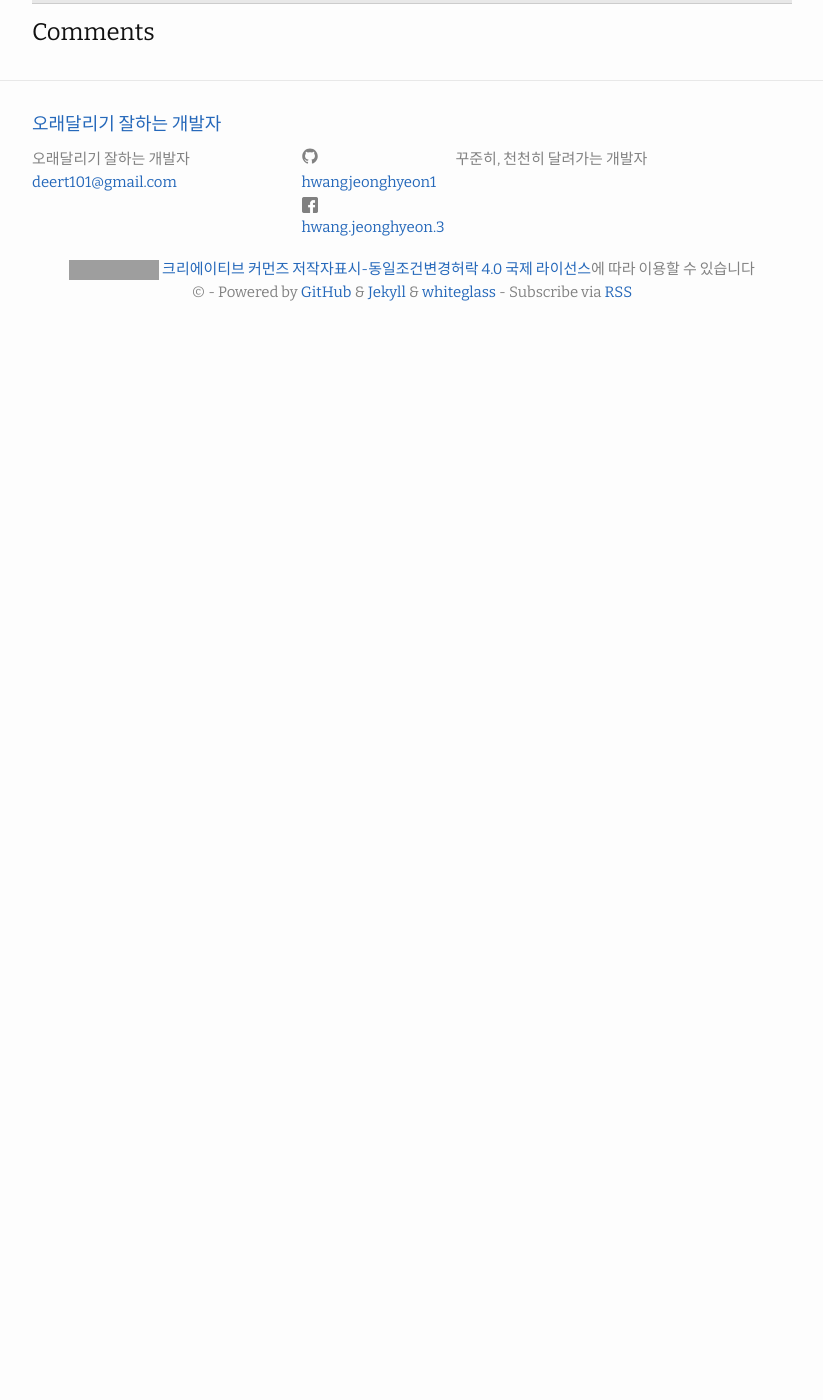
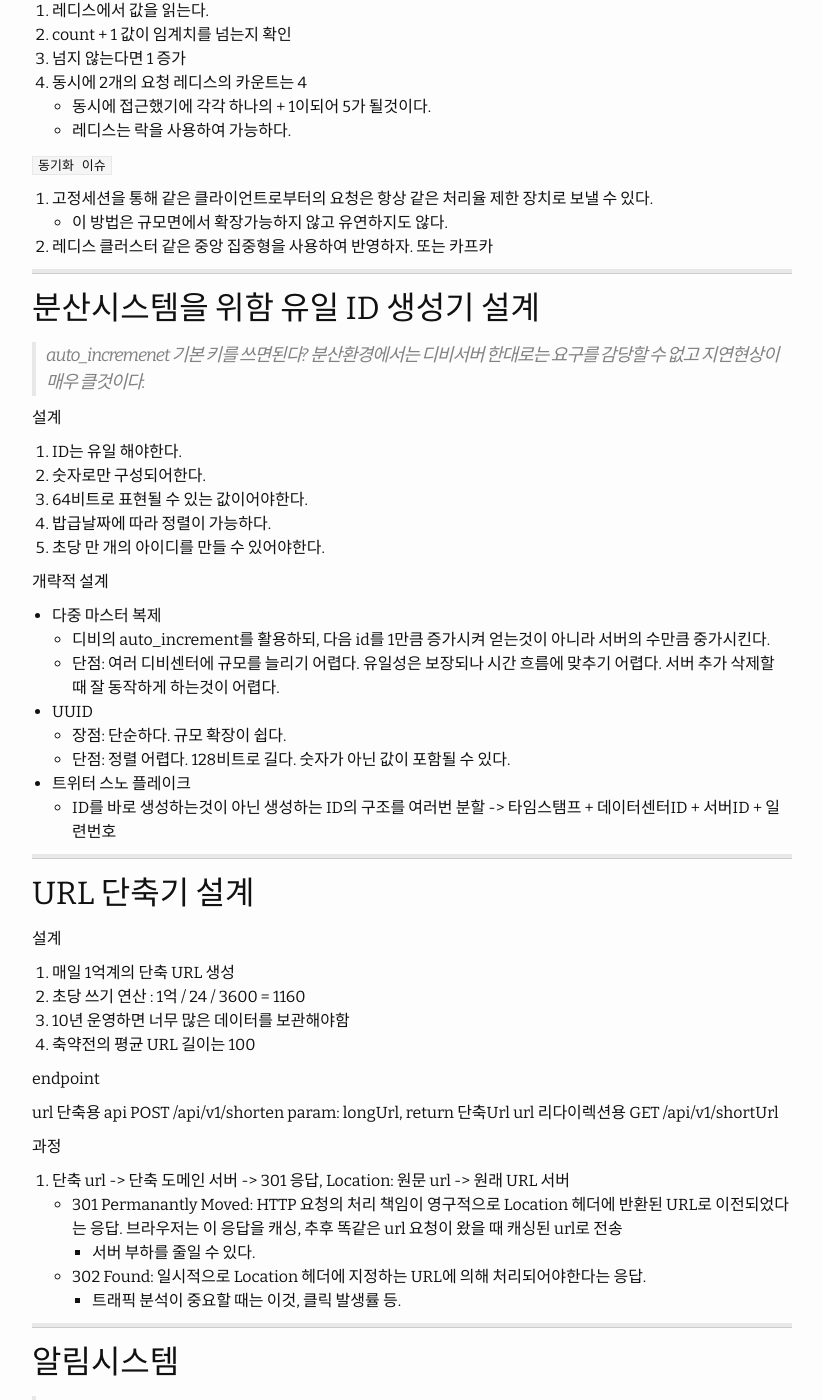
Before and after one commit to HWANGJEONGHYEON1/HWANGJEONGHYEON1.github.io, a Jekyll site: the page built from _posts/2023-08-23-book-systemdesign.md, in a window 1280 px wide and 1400 px high, scrolled down 4534 px. Shown: the whole window, without its empty margins (228-1051 px from the left). Built offline with Jekyll 4.4.1, drawn with Linux system fonts in a browser that asks for light colours; comment, search, counter and statistics services are not loaded; before the commit the page ends 4867 px from its top, so only the background shows below that; some of the changed text lies outside the part shown; grey boxes are pictures that could not be loaded.

Commit message:
study 채팅 설계

```diff
--- a/_posts/2023-08-23-book-systemdesign.md
+++ b/_posts/2023-08-23-book-systemdesign.md
@@ -175,4 +175,139 @@ categories: book
 - 동작원리
     1. clinet -> redis
     2. 레디스의 카운트를 가져와 한도에 도달했는지 체크, 도달되었다면 요청 버림
--
+
+
+`경쟁조건`
+1. 레디스에서 값을 읽는다.
+2. count + 1 값이 임계치를 넘는지 확인
+3. 넘지 않는다면 1 증가
+4. 동시에 2개의 요청 레디스의 카운트는 4
+    - 동시에 접근했기에 각각 하나의 + 1이되어 5가 될것이다.
+    - 레디스는 락을 사용하여 가능하다.
+
+`동기화 이슈`
+1. 고정세션을 통해 같은 클라이언트로부터의 요청은 항상 같은 처리율 제한 장치로 보낼 수 있다.
+    - 이 방법은 규모면에서 확장가능하지 않고 유연하지도 않다.
+2. 레디스 클러스터 같은 중앙 집중형을 사용하여 반영하자. 또는 카프카
+
+<hr>
+
+## 분산시스템을 위함 유일 ID 생성기 설계
+> auto_incremenet 기본 키를 쓰면된다? 분산환경에서는 디비서버 한대로는 요구를 감당할 수 없고 지연현상이 매우 클것이다.
+
+설계
+1. ID는 유일 해야한다.
+2. 숫자로만 구성되어한다.
+3. 64비트로 표현될 수 있는 값이어야한다.
+4. 밥급날짜에 따라 정렬이 가능하다.
+5. 초당 만 개의 아이디를 만들 수 있어야한다.
+
+개략적 설계
+- 다중 마스터 복제
+    - 디비의 auto_increment를 활용하되, 다음 id를 1만큼 증가시켜 얻는것이 아니라 서버의 수만큼 중가시킨다.
+    - 단점: 여러 디비센터에 규모를 늘리기 어렵다. 유일성은 보장되나 시간 흐름에 맞추기 어렵다. 서버 추가 삭제할 때 잘 동작하게 하는것이 어렵다.
+- UUID
+    - 장점: 단순하다. 규모 확장이 쉽다.
+    - 단점: 정렬 어렵다. 128비트로 길다. 숫자가 아닌 값이 포함될 수 있다.
+- 트위터 스노 플레이크
+    - ID를 바로 생성하는것이 아닌 생성하는 ID의 구조를 여러번 분할 -> 타임스탬프 + 데이터센터ID + 서버ID + 일련번호
+
+<hr>
+
+## URL 단축기 설계
+
+설계
+1. 매일 1억계의 단축 URL 생성
+2. 초당 쓰기 연산 : 1억 / 24 / 3600 = 1160
+3. 10년 운영하면 너무 많은 데이터를 보관해야함
+4. 축약전의 평균 URL 길이는 100
+
+endpoint
+
+url 단축용 api
+POST /api/v1/shorten
+param: longUrl, return 단축Url
+url 리다이렉션용
+GET /api/v1/shortUrl
+
+과정
+1. 단축 url -> 단축 도메인 서버 -> 301 응답, Location: 원문 url -> 원래 URL 서버
+    - 301 Permanantly Moved: HTTP 요청의 처리 책임이 영구적으로 Location 헤더에 반환된 URL로 이전되었다는 응답. 브라우저는 이 응답을 캐싱, 추후 똑같은 url 요청이 왔을 때 캐싱된 url로 전송
+        - 서버 부하를 줄일 수 있다.
+    - 302 Found: 일시적으로 Location 헤더에 지정하는 URL에 의해 처리되어야한다는 응답.
+        - 트래픽 분석이 중요할 때는 이것, 클릭 발생률 등.
+
+
+<hr>
+
+## 알림시스템
+> 하루에 100만건 이상 알림을 처리하는 확장성 높은 시스템 구축
+
+예)
+어떤 종류의 알림을 지원?
+`푸시, SMS, 이메일`
+실시간 지원?
+`알림은 가능한 빨리 지원하되, 약간의 지연현상이 발생할 수 있음`
+어떤 종류의 단말?
+`ios, aos, pc`
+푸시 메시지는 누가 작업하나?
+`클라이언트 또는 서버 스케쥴링`
+사용자는 알림을 끌 수 있나?
+`yes`
+하루에 몇 건의 알람을 보내는가?
+`천만 건의 모바일 푸시, 100만 건의 sms, 5백만건 이하의 이메일`
+
+설계
+1. API 호출하여 알림 서버로 알림을 보냄
+2. 알림서버는 사용자정보, 단말 토큰, 알림 설정 같은 메타데이터를 캐시나 디비로 가져온다.
+3. 알림서버는 전송할 알림에 맞는 이벤트를 만들어 해당 이벤트를 위한 큐에 넣는다.
+4. 작업 서버는 메시지 큐에서 알림 이벤트를 꺼냄
+5. 작업 서버는 알림을 각 역할에 맞게 서비스로 보냄
+
+안정성
+- 데이터 유실 가능성 -> 데이터 베이스에 기록하기 위해 실패시 재처리 추가
+- 중복
+    - 보내야할 알림이 도착하면 그 이벤트 ID를 검사하여 중복인지 체크
+
+
+![구조](https://github.com/HWANGJEONGHYEON1/HWANGJEONGHYEON1.github.io/assets/43225288/738d1639-6d99-4e77-9e93-cf43571c0b2f)
+
+- 알림서버에 인증과 전송률 제한 추가
+- 전송실패에 대한 재시도 기능 추가, 실패한 알림은 다시 큐에 넣어 지정된 횟수만큼 재시도
+- 모니터링 시스템 추가
+
+
+<hr>
+
+## 채팅 설계
+
+설계
+1. 응답지연이 낮은 일대일 채팅 기능
+2. 100명 까지 그룹 채팅 기능
+3. 사용자의 접속상태 표시 기능
+4. 하나의 계정으로 여러개의 단말 지원기능
+5. 푸시알림
+
+고려사항
+1. 폴링
+    - 클라이언트가 주기적으로 서버에게 새 메시지가 있냐고 물어보는 방법
+    - 폴링비용은 폴링을 자주 할수록 올라간다. 서버 자원이 불필요하게 낭비
+2. 롱 폴링
+    - 폴링을 하면서 새 메시지가 응답이 오거나 또는 타임아웃 될 때까지 연결을 유지
+    - 서버입장에서는 클라이언트가 연결을 했는지 안했는지 알 수가 없다.
+3. 웹 소켓
+    - 웹소켓 서버가 client에게 비동기 메시지를 보낼 때 쓰는 기법
+    - 웹 소켓 연결은 항구적이며 양방향이다.
+    - 처음에는 HTTP 연결이지만 특정 핸드쉐이크 절차를 거쳐 웹소켓 연결로 업그레이드 된다.
+
+저장소
+- RDB ? NoSql?
+- 채팅 시스템이 다루는 데이터
+    1. 설정, 친구, 프로필, 목록 => RDB
+    2. 채팅 이력 => NoSql
+        - 수평적 확장이 용이하다. 데이터 접근 레이턴시가 낮다.
+
+메시지 ID
+- 값은 고유해야한다.
+- 정렬 가능해야한다. 새로운 ID는 이전의 ID보다 커야한다.
+    - 스노플레이크
```
